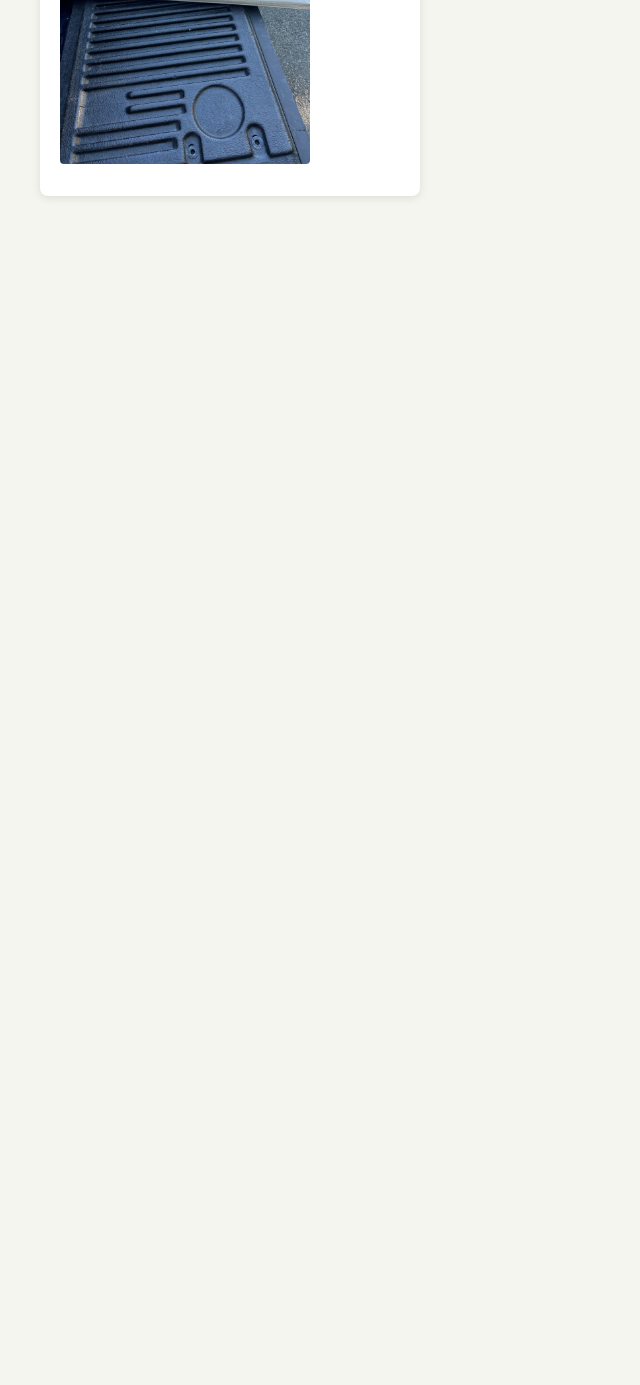
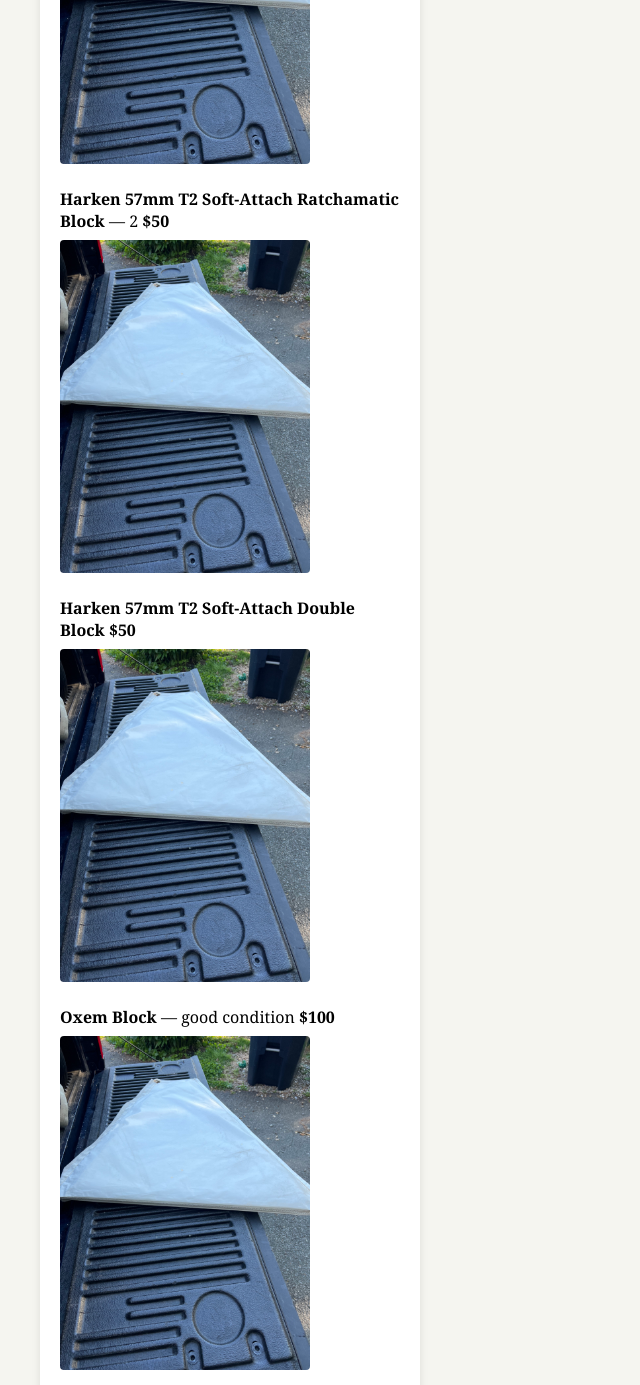
Before and after one commit to gtfaranetta-lab/e-scow, a plain HTML site: page index.html in a window 1280 px wide. Shown: the part 1322-2707 px from the top of the page, without its empty margins (0-640 px from the left). Before the commit the page ends 1578 px from the top, so only its background shows below. Drawn offline with Linux system fonts and the light colour scheme.

Commit message:
Update index.html

```diff
--- a/index.html
+++ b/index.html
@@ -177,6 +177,27 @@
           <!-- Replace placeholder with: <img src="images/your-photo.jpg" alt="Block" class="item-image"> -->
         </li>
       </ul>
+       <ul>
+        <li>
+          <strong>Harken 57mm T2 Soft-Attach Ratchamatic Block</strong> — 2 <strong>$50</strong>
+        <img src="images/FlotationPanels.jpg" alt="Flotation Panels" class="item-image">
+          <!-- Replace placeholder with: <img src="images/your-photo.jpg" alt="Block" class="item-image"> -->
+        </li>
+      </ul>
+       <ul>
+        <li>
+          <strong>Harken 57mm T2 Soft-Attach Double Block</strong> <strong>$50</strong>
+        <img src="images/FlotationPanels.jpg" alt="Flotation Panels" class="item-image">
+          <!-- Replace placeholder with: <img src="images/your-photo.jpg" alt="Block" class="item-image"> -->
+        </li>
+      </ul>
+       <ul>
+        <li>
+          <strong>Oxem Block</strong> — good condition <strong>$100</strong>
+        <img src="images/FlotationPanels.jpg" alt="Flotation Panels" class="item-image">
+          <!-- Replace placeholder with: <img src="images/your-photo.jpg" alt="Block" class="item-image"> -->
+        </li>
+      </ul>
     </div>
   </main>
 </body>
```
